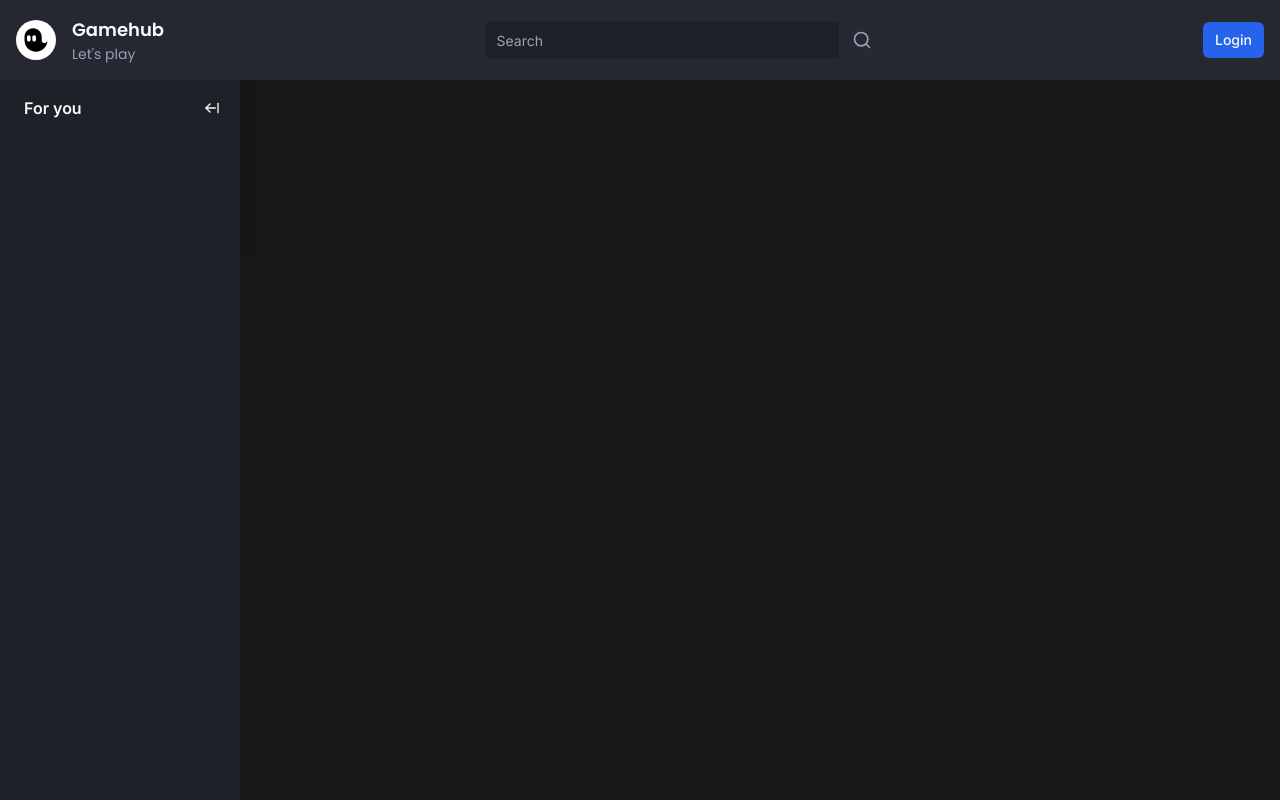
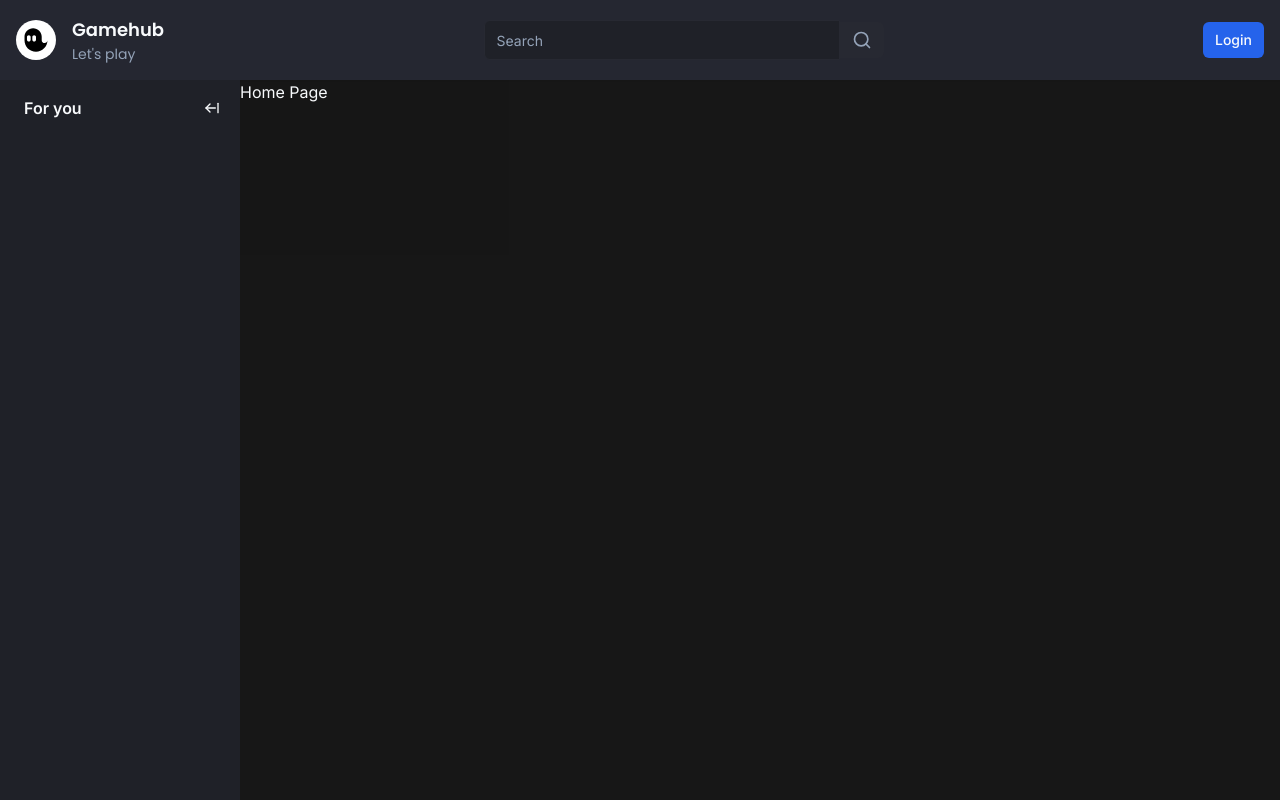
Before and after one commit to amiraadev/video-twitch, a Next.js app: page / in a window 1280 px wide. Built offline with nearby package versions, Linux system fonts and the light colour scheme; no server answers.

Commit message:
finishing the container

```diff
--- /dev/null
+++ b/app/(browse)/_components/container.tsx
@@ -0,0 +1,31 @@
+/** @format */
+
+"use client";
+
+import React, { useEffect } from "react";
+
+import { cn } from "@/lib/utils";
+import { useMediaQuery } from "usehooks-ts";
+
+import { useSidebar } from "@/store/use-sidebar";
+
+interface ContainerProps {
+	children: React.ReactNode;
+}
+export const Container = ({ children }: ContainerProps) => {
+	const matches = useMediaQuery("(max-width:1024px)");
+	const { collapsed, onCollapse, onExpand } = useSidebar((state) => state);
+	useEffect(() => {
+		if (matches) {
+			onCollapse();
+		} else {
+			onExpand();
+		}
+	}, [matches, onCollapse, onExpand]);
+	return (
+		<div
+			className={cn("flex-1", collapsed ? "ml-[70px]" : "ml-[70px] lg:ml-60")}>
+			{children}
+		</div>
+	);
+};
--- a/app/(browse)/layout.tsx
+++ b/app/(browse)/layout.tsx
@@ -3,18 +3,18 @@
 import React from "react";
 import { Navbar } from "./_components/navbar";
 import { Sidebar } from "./_components/sidebar";
+import { Container } from "./_components/container";
 
 const BrowseLayout = ({ children }: { children: React.ReactNode }) => {
 	return (
 		<>
-        <Navbar/>
+			<Navbar />
 			<div className='flex h-full pt-20'>
-			    <Sidebar />
-				{children}
+				<Sidebar />
+				<Container>{children}</Container>
 			</div>
 		</>
 	);
-
 };
 
 export default BrowseLayout;
--- a/package.json
+++ b/package.json
@@ -25,6 +25,7 @@
     "svix": "^1.15.0",
     "tailwind-merge": "^2.1.0",
     "tailwindcss-animate": "^1.0.7",
+    "usehooks-ts": "^2.9.1",
     "zustand": "^4.4.7"
   },
   "devDependencies": {
```
Also changed, not shown: lib/auth-service.ts (added), 2 other files (tests, documents, lock files or other folders).
